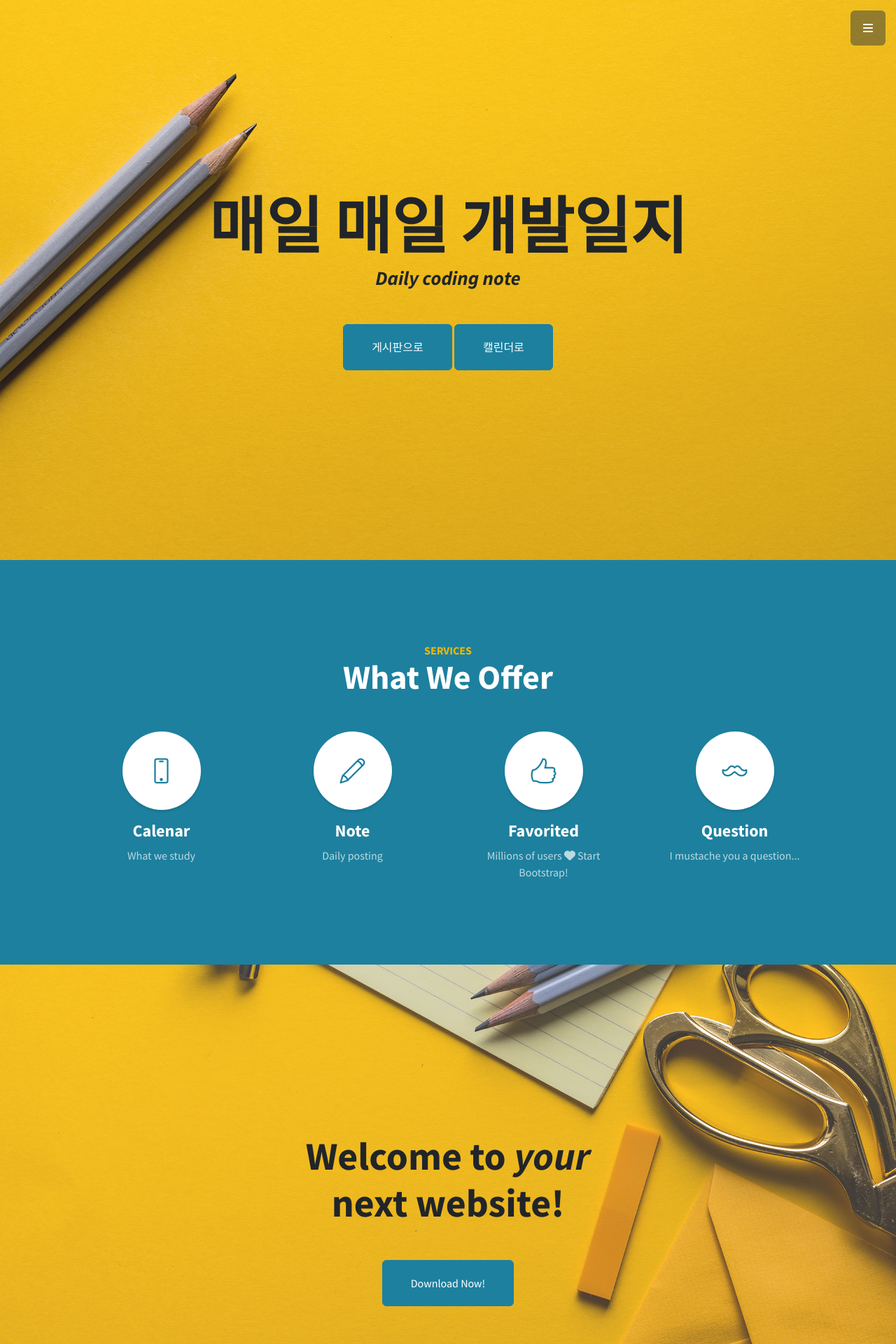
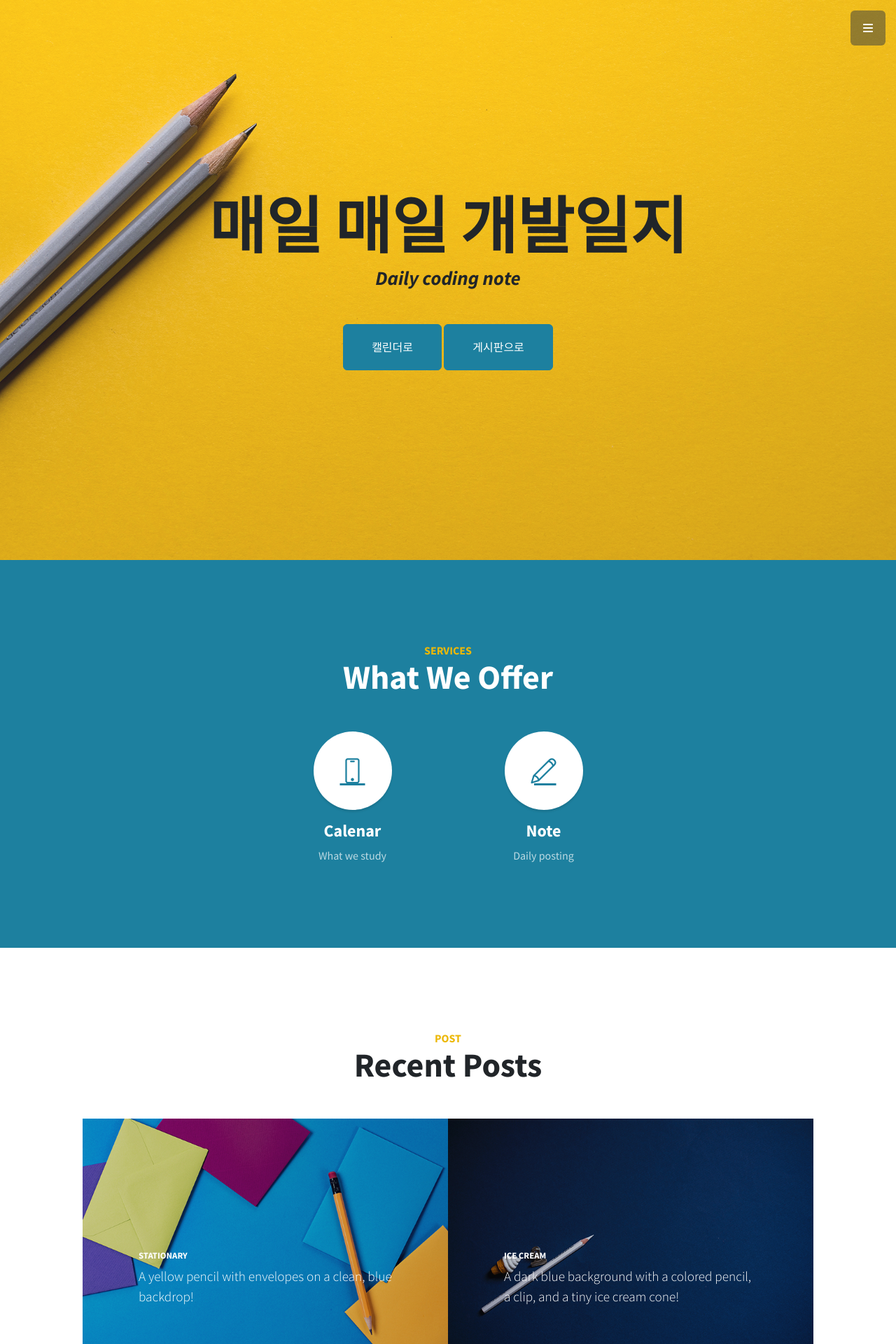
Before and after one commit to 2hey9/playdata-django, a Django app: page / in a window 1280 px wide. Shown: the top 1920 px of the page at 70% size. Run offline with Django 3.2, Linux system fonts and the light colour scheme; some libraries are stand-ins or nearby versions.

Commit message:
first_page_02

```diff
--- a/templates/index.html
+++ b/templates/index.html
@@ -36,8 +36,9 @@
             <div class="container px-4 px-lg-5 text-center">
                 <h1 class="mb-1">매일 매일 개발일지</h1>
                 <h3 class="mb-5"><em>Daily coding note</em></h3>
+                <a class="btn btn-primary btn-xl" href="{% url 'cal:calendar' %}">캘린더로</a>
                 <a class="btn btn-primary btn-xl" href="{% url 'index' %}">게시판으로</a>
-                <a class="btn btn-primary btn-xl" href="{% url 'cal:calendar' %}">캘린더로</a>
+
             </div>
         </header>
         <!-- Services-->
@@ -47,51 +48,30 @@
                     <h3 class="text-secondary mb-0">Services</h3>
                     <h2 class="mb-5">What We Offer</h2>
                 </div>
-                <div class="row gx-2 gx-lg-5">
+                <div class="row gx-2 gx-lg-5 justify-content-center">
                     <div class="col-lg-3 col-md-6 mb-5 mb-lg-0">
-                        <span class="service-icon rounded-circle mx-auto mb-3"><i class="icon-screen-smartphone"></i></span>
+                        <a href="{% url 'cal:calendar' %}">
+                            <span class="service-icon rounded-circle mx-auto mb-3"><i class="icon-screen-smartphone"></i></span>
+                        </a>
                         <h4><strong>Calenar</strong></h4>
                         <p class="text-faded mb-0">What we study</p>
                     </div>
                     <div class="col-lg-3 col-md-6 mb-5 mb-lg-0">
-                        <span class="service-icon rounded-circle mx-auto mb-3"><i class="icon-pencil"></i></span>
+                        <a href="{% url 'index' %}">
+                            <span class="service-icon rounded-circle mx-auto mb-3"><i class="icon-pencil"></i></span>
+                        </a>
                         <h4><strong>Note</strong></h4>
                         <p class="text-faded mb-0">Daily posting</p>
                     </div>
-                    <div class="col-lg-3 col-md-6 mb-5 mb-md-0">
-                        <span class="service-icon rounded-circle mx-auto mb-3"><i class="icon-like"></i></span>
-                        <h4><strong>Favorited</strong></h4>
-                        <p class="text-faded mb-0">
-                            Millions of users
-                            <i class="fas fa-heart"></i>
-                            Start Bootstrap!
-                        </p>
-                    </div>
-                    <div class="col-lg-3 col-md-6">
-                        <span class="service-icon rounded-circle mx-auto mb-3"><i class="icon-mustache"></i></span>
-                        <h4><strong>Question</strong></h4>
-                        <p class="text-faded mb-0">I mustache you a question...</p>
-                    </div>
                 </div>
-            </div>
-        </section>
-        <!-- Callout-->
-        <section class="callout">
-            <div class="container px-4 px-lg-5 text-center">
-                <h2 class="mx-auto mb-5">
-                    Welcome to
-                    <em>your</em>
-                    next website!
-                </h2>
-                <a class="btn btn-primary btn-xl" href="https://startbootstrap.com/theme/stylish-portfolio/">Download Now!</a>
             </div>
         </section>
         <!-- Portfolio-->
         <section class="content-section" id="portfolio">
             <div class="container px-4 px-lg-5">
                 <div class="content-section-heading text-center">
-                    <h3 class="text-secondary mb-0">Portfolio</h3>
-                    <h2 class="mb-5">Recent Projects</h2>
+                    <h3 class="text-secondary mb-0">Post</h3>
+                    <h2 class="mb-5">Recent Posts</h2>
                 </div>
                 <div class="row gx-0">
                     <div class="col-lg-6">
@@ -141,17 +121,9 @@
                 </div>
             </div>
         </section>
-        <!-- Call to Action-->
-        <section class="content-section bg-primary text-white">
-            <div class="container px-4 px-lg-5 text-center">
-                <h2 class="mb-4">The buttons below are impossible to resist...</h2>
-                <a class="btn btn-xl btn-light me-4" href="#!">Click Me!</a>
-                <a class="btn btn-xl btn-dark" href="#!">Look at Me!</a>
-            </div>
-        </section>
         <!-- Map-->
         <div class="map" id="contact">
-            <iframe src="https://maps.google.com/maps?f=q&amp;source=s_q&amp;hl=en&amp;geocode=&amp;q=Twitter,+Inc.,+Market+Street,+San+Francisco,+CA&amp;aq=0&amp;oq=twitter&amp;sll=28.659344,-81.187888&amp;sspn=0.128789,0.264187&amp;ie=UTF8&amp;hq=Twitter,+Inc.,+Market+Street,+San+Francisco,+CA&amp;t=m&amp;z=15&amp;iwloc=A&amp;output=embed"></iframe>
+            <iframe src="https://www.google.com/maps/embed?pb=!1m18!1m12!1m3!1d3165.9106408199414!2d127.01810731175331!3d37.48643502860019!2m3!1f0!2f0!3f0!3m2!1i1024!2i768!4f13.1!3m3!1m2!1s0x357ca126cecccf29%3A0xb3a7c7841f79bc23!2z7ZSM66CI7J20642w7J207YSwIOyEnOy0iOy6oO2NvOyKpA!5e0!3m2!1sko!2skr!4v1684258176419!5m2!1sko!2skr" width="600" height="450" style="border:0;" allowfullscreen="" loading="lazy" referrerpolicy="no-referrer-when-downgrade"></iframe>
             <br />
             <small><a href="https://maps.google.com/maps?f=q&amp;source=embed&amp;hl=en&amp;geocode=&amp;q=Twitter,+Inc.,+Market+Street,+San+Francisco,+CA&amp;aq=0&amp;oq=twitter&amp;sll=28.659344,-81.187888&amp;sspn=0.128789,0.264187&amp;ie=UTF8&amp;hq=Twitter,+Inc.,+Market+Street,+San+Francisco,+CA&amp;t=m&amp;z=15&amp;iwloc=A"></a></small>
         </div>
```
Also changed, not shown: static/img/favicon.ico (deleted), templates/main.html (deleted).
